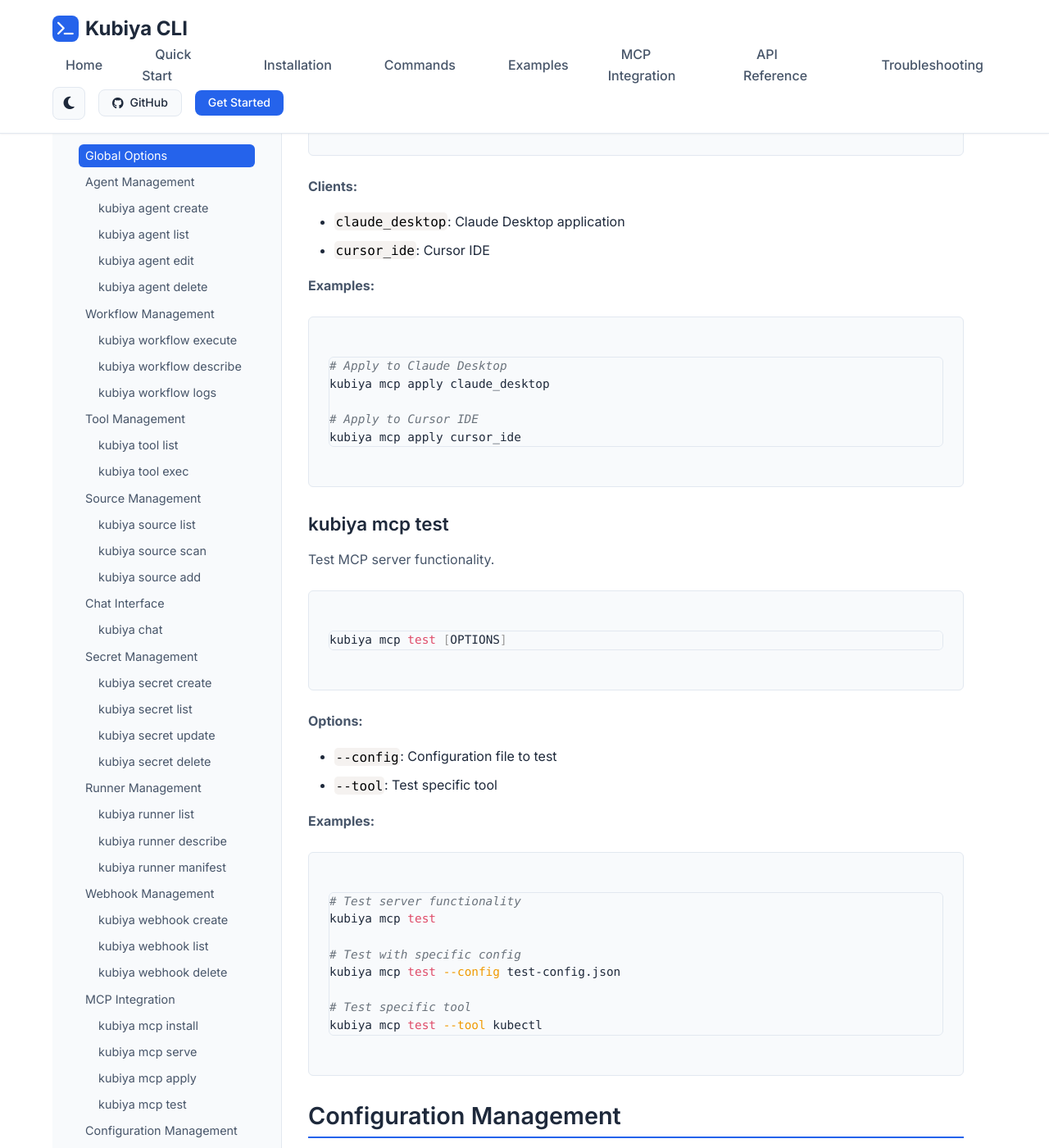
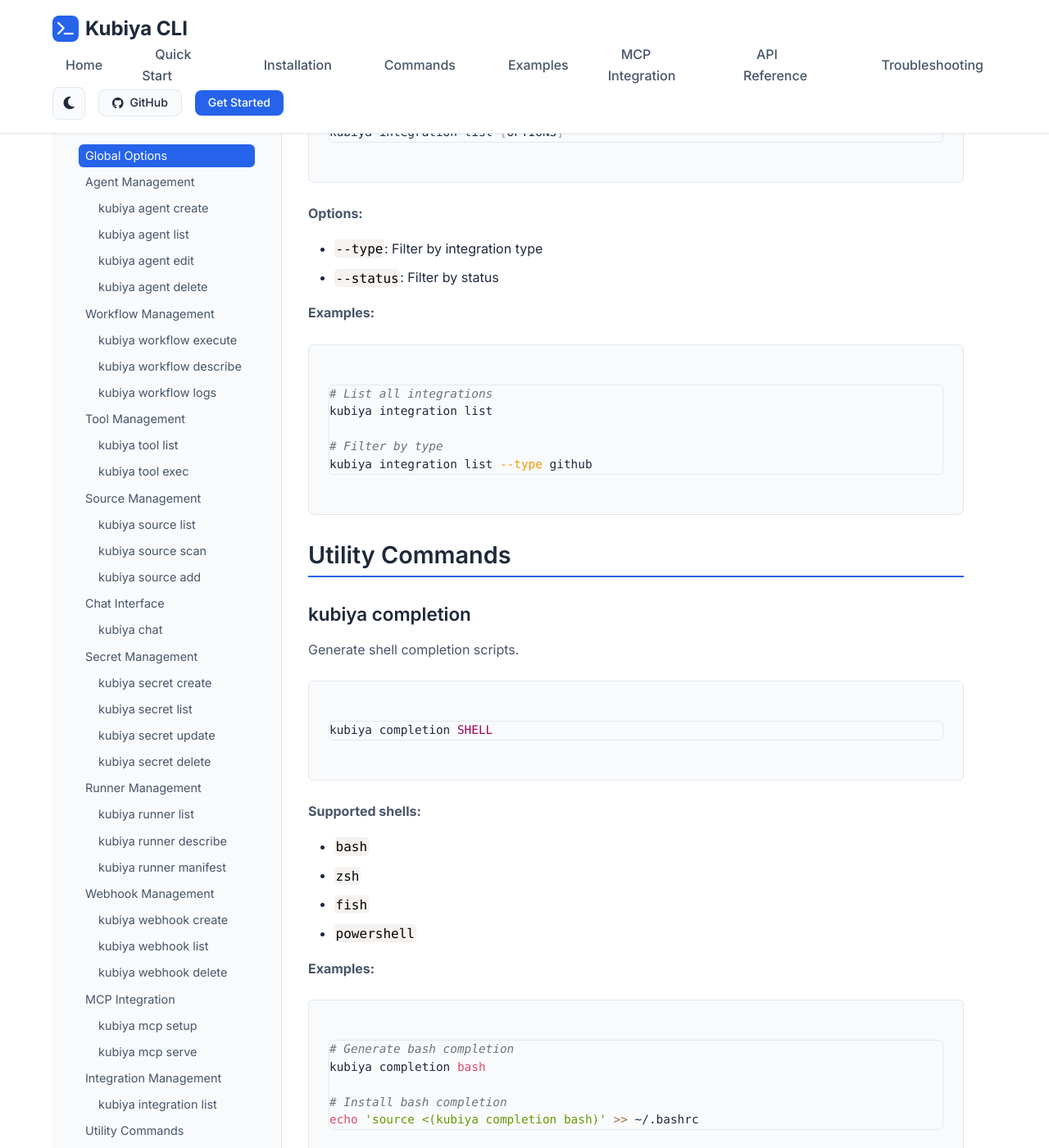
Before and after one commit to kubiyabot/cli, a Jekyll site: the page built from docs-site/pages/commands.md, in a window 1280 px wide and 1400 px high, scrolled down 22541 px. Shown: the whole window at 82% size. Built offline with Jekyll 4.4.1, drawn with Linux system fonts in a browser that asks for light colours; nearby versions of some CDN libraries; some of the changed text lies outside the part shown.

Commit message:
remove non-existing commands from the documentation

````diff
--- a/docs-site/pages/commands.md
+++ b/docs-site/pages/commands.md
@@ -696,12 +696,12 @@ kubiya webhook delete WEBHOOK_UUID [OPTIONS]
 
 ## MCP Integration
 
-### kubiya mcp install
+### kubiya mcp setup
 
-Install and configure MCP integration.
+Configure MCP integration.
 
 ```bash
-kubiya mcp install [OPTIONS]
+kubiya mcp setup [OPTIONS]
 ```
 
 **Options:**
@@ -711,10 +711,8 @@ kubiya mcp install [OPTIONS]
 **Examples:**
 ```bash
 # Interactive installation
-kubiya mcp install
+kubiya mcp setup
 
-# Force reinstall
-kubiya mcp install --force
 ```
 
 ### kubiya mcp serve
@@ -740,113 +738,6 @@ kubiya mcp serve --config ~/.kubiya/mcp-config.json
 
 # Start with verbose logging
 kubiya mcp serve --verbose
-```
-
-### kubiya mcp apply
-
-Apply MCP configuration to client applications.
-
-```bash
-kubiya mcp apply CLIENT [OPTIONS]
-```
-
-**Clients:**
-- `claude_desktop`: Claude Desktop application
-- `cursor_ide`: Cursor IDE
-
-**Examples:**
-```bash
-# Apply to Claude Desktop
-kubiya mcp apply claude_desktop
-
-# Apply to Cursor IDE
-kubiya mcp apply cursor_ide
-```
-
-### kubiya mcp test
-
-Test MCP server functionality.
-
-```bash
-kubiya mcp test [OPTIONS]
-```
-
-**Options:**
-- `--config`: Configuration file to test
-- `--tool`: Test specific tool
-
-**Examples:**
-```bash
-# Test server functionality
-kubiya mcp test
-
-# Test with specific config
-kubiya mcp test --config test-config.json
-
-# Test specific tool
-kubiya mcp test --tool kubectl
-```
-
-## Configuration Management
-
-### kubiya config init
-
-Initialize configuration file.
-
-```bash
-kubiya config init [OPTIONS]
-```
-
-**Options:**
-- `--force`: Overwrite existing configuration
-
-**Examples:**
-```bash
-# Initialize config
-kubiya config init
-
-# Force overwrite
-kubiya config init --force
-```
-
-### kubiya config set
-
-Set configuration value.
-
-```bash
-kubiya config set KEY VALUE [OPTIONS]
-```
-
-**Examples:**
-```bash
-# Set default runner
-kubiya config set default_runner k8s-runner
-
-# Set debug mode
-kubiya config set debug true
-
-# Set timeout
-kubiya config set timeout 300s
-```
-
-### kubiya config show
-
-Show current configuration.
-
-```bash
-kubiya config show [OPTIONS]
-```
-
-**Options:**
-- `--key`: Show specific key value
-
-**Examples:**
-```bash
-# Show all configuration
-kubiya config show
-
-# Show specific key
-kubiya config show --key default_runner
 ```
 
 ## Integration Management
@@ -928,7 +819,6 @@ kubiya version --build-info
 | `KUBIYA_API_KEY` | API key for authentication | Required |
 | `KUBIYA_BASE_URL` | Base URL for API | `https://api.kubiya.ai/api/v1` |
 | `KUBIYA_DEBUG` | Enable debug logging | `false` |
-| `KUBIYA_CONFIG` | Path to config file | `~/.kubiya/config.yaml` |
 | `KUBIYA_DEFAULT_RUNNER` | Default runner name | None |
 | `KUBIYA_TIMEOUT` | Default timeout | `300s` |
 
````
Also changed, not shown: docs-site/index.md (+1 -2 lines), docs-site/pages/installation.md (+0 -11 lines), docs-site/pages/mcp.md (+1 -5 lines), docs-site/pages/quickstart.md (+1 -11 lines), docs-site/pages/troubleshooting.md (+0 -33 lines), README.md.
